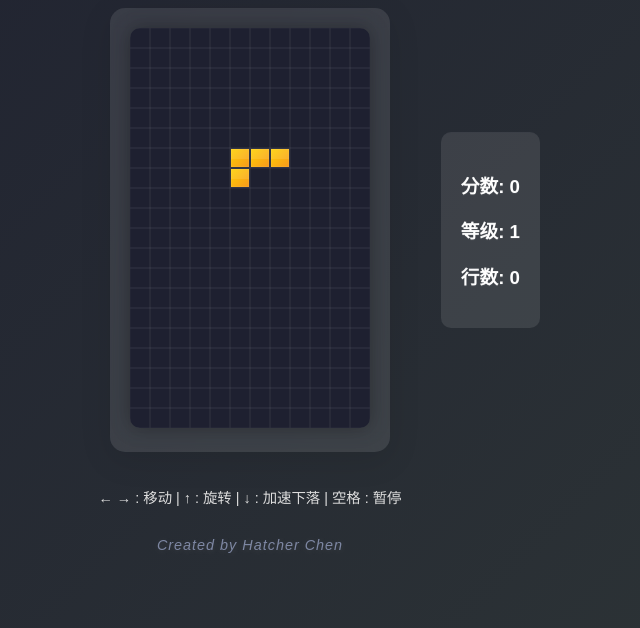
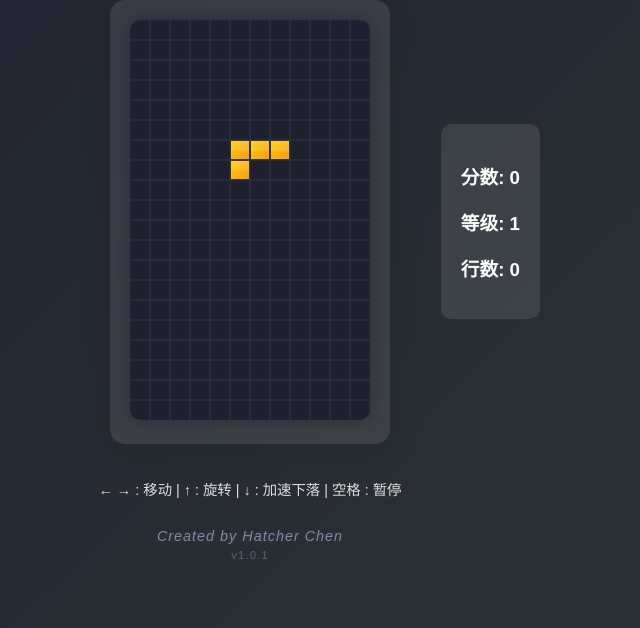
Before and after one commit to hatcherchen6/game1, a plain HTML site: page index.html in a window 1280 px wide. Shown: the part 172-800 px from the top of the page, without its empty margins (390-1030 px from the left). Drawn offline with Linux system fonts and the light colour scheme.

Commit message:
增加：版本号

```diff
--- a/index.html
+++ b/index.html
@@ -67,6 +67,15 @@
             animation: glow 2s ease-in-out infinite alternate;
         }
 
+        .version {
+            display: block;
+            font-size: 0.8em;
+            color: #6d7693;
+            margin-top: 5px;
+            font-style: normal;
+            opacity: 0.8;
+        }
+
         @keyframes glow {
             from {
                 opacity: 0.8;
@@ -93,6 +102,7 @@
     </div>
     <div class="signature">
         Created by Hatcher Chen
+        <span class="version">v1.0.1</span>
     </div>
     <script src="tetris.js"></script>
 </body>
```
